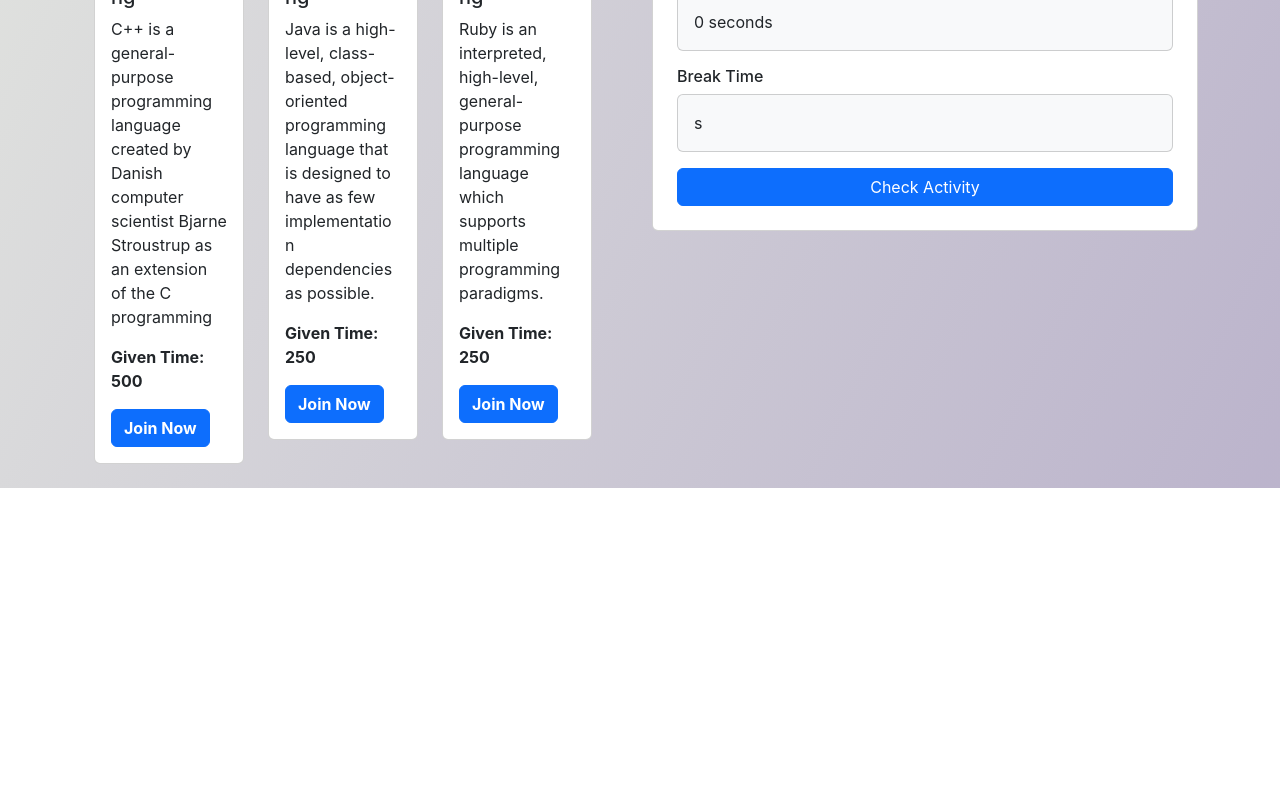
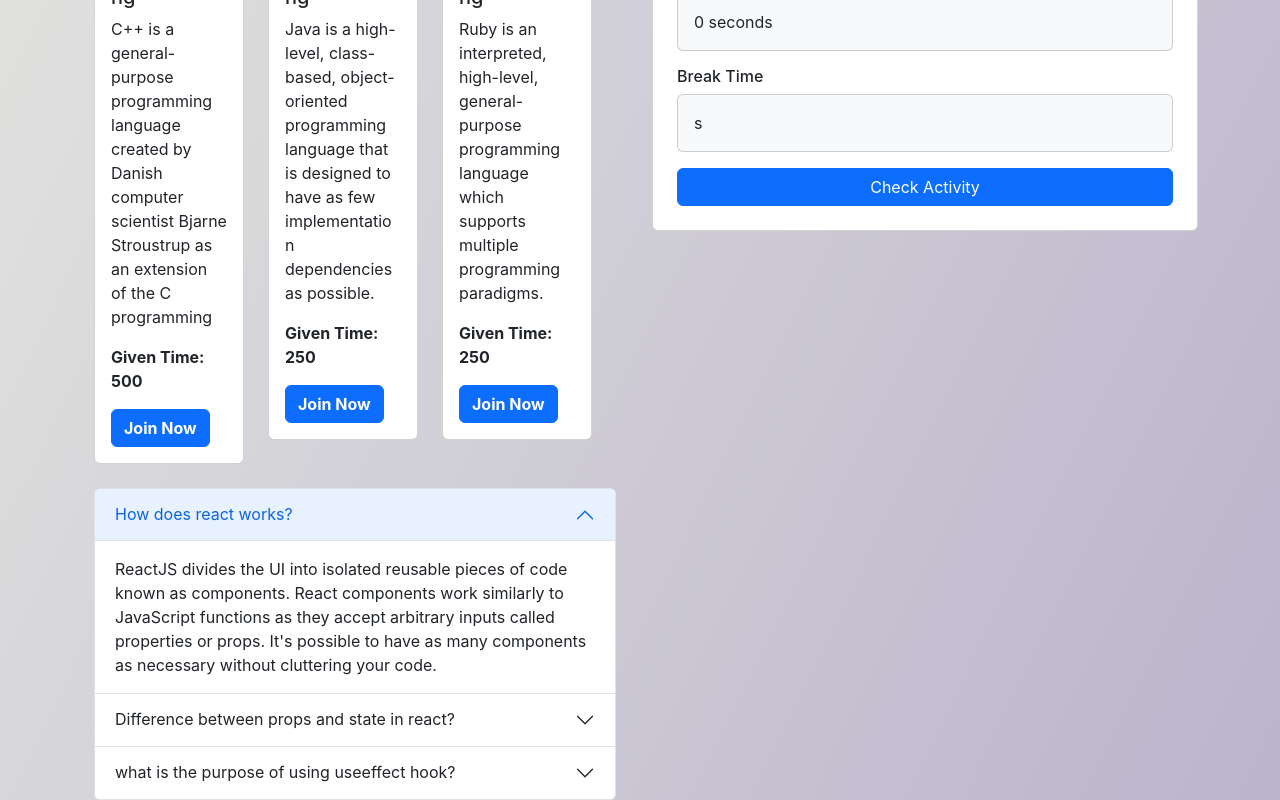
Before and after one commit to mohaimenur1/solving-code-club-react, a React (Create React App) app: page / in a window 1280 px wide. Shown: the part 1807-2607 px from the top of the page. Before the commit the page ends 2295 px from the top, so only its background shows below. Built offline with nearby package versions, Linux system fonts and the light colour scheme.

Commit message:
questions answer section added

```diff
--- a/src/Page/Landing.js
+++ b/src/Page/Landing.js
@@ -1,6 +1,7 @@
 import React, { useEffect, useState } from "react";
 import CardList from "../components/Card/CardList";
 import Header from "../components/Header/Header";
+import Question from "../components/Question/Question";
 import SideBar from "../components/SideBar/SideBar";
 import "./Landing.css";
 
@@ -45,6 +46,9 @@ const Landing = () => {
                 />
               ))}
             </div>
+            <div>
+              <Question />
+            </div>
           </div>
           <div className="col-lg-6 mt-5">
             <SideBar timeRequired={timeRequired} />
--- /dev/null
+++ b/src/components/Question/Question.js
@@ -0,0 +1,98 @@
+import React from "react";
+
+const Question = () => {
+  return (
+    <div>
+      <main className="container">
+        <div className="accordion" id="accordionExample">
+          <div className="accordion-item">
+            <h2 className="accordion-header" id="headingOne">
+              <button
+                className="accordion-button title-first-word"
+                type="button"
+                data-bs-toggle="collapse"
+                data-bs-target="#collapseOne"
+                aria-expanded="true"
+                aria-controls="collapseOne"
+              >
+                How does react works?
+              </button>
+            </h2>
+            <div
+              id="collapseOne"
+              className="accordion-collapse collapse show"
+              aria-labelledby="headingOne"
+              data-bs-parent="#accordionExample"
+            >
+              <div className="accordion-body">
+                ReactJS divides the UI into isolated reusable pieces of code
+                known as components. React components work similarly to
+                JavaScript functions as they accept arbitrary inputs called
+                properties or props. It's possible to have as many components as
+                necessary without cluttering your code.
+              </div>
+            </div>
+          </div>
+          <div className="accordion-item">
+            <h2 className="accordion-header" id="headingTwo">
+              <button
+                className="accordion-button collapsed"
+                type="button"
+                data-bs-toggle="collapse"
+                data-bs-target="#collapseTwo"
+                aria-expanded="false"
+                aria-controls="collapseTwo"
+              >
+                Difference between props and state in react?
+              </button>
+            </h2>
+            <div
+              id="collapseTwo"
+              className="accordion-collapse collapse"
+              aria-labelledby="headingTwo"
+              data-bs-parent="#accordionExample"
+            >
+              <div className="accordion-body">
+                Simply put, State is the local state of the component which
+                cannot be accessed and modified outside of the component. It's
+                equivalent to local variables in a function. Props, on the other
+                hand, make components reusable by giving components the ability
+                to receive data from their parent component in the form of
+                props.
+              </div>
+            </div>
+          </div>
+          <div className="accordion-item">
+            <h2 className="accordion-header" id="headingThree">
+              <button
+                className="accordion-button collapsed"
+                type="button"
+                data-bs-toggle="collapse"
+                data-bs-target="#collapseThree"
+                aria-expanded="false"
+                aria-controls="collapseThree"
+              >
+                what is the purpose of using useeffect hook?
+              </button>
+            </h2>
+            <div
+              id="collapseThree"
+              className="accordion-collapse collapse"
+              aria-labelledby="headingThree"
+              data-bs-parent="#accordionExample"
+            >
+              <div className="accordion-body">
+                The useEffect Hook allows you to perform side effects in your
+                components. Some examples of side effects are: fetching data,
+                directly updating the DOM, and timers. useEffect accepts two
+                arguments.
+              </div>
+            </div>
+          </div>
+        </div>
+      </main>
+    </div>
+  );
+};
+
+export default Question;
```
